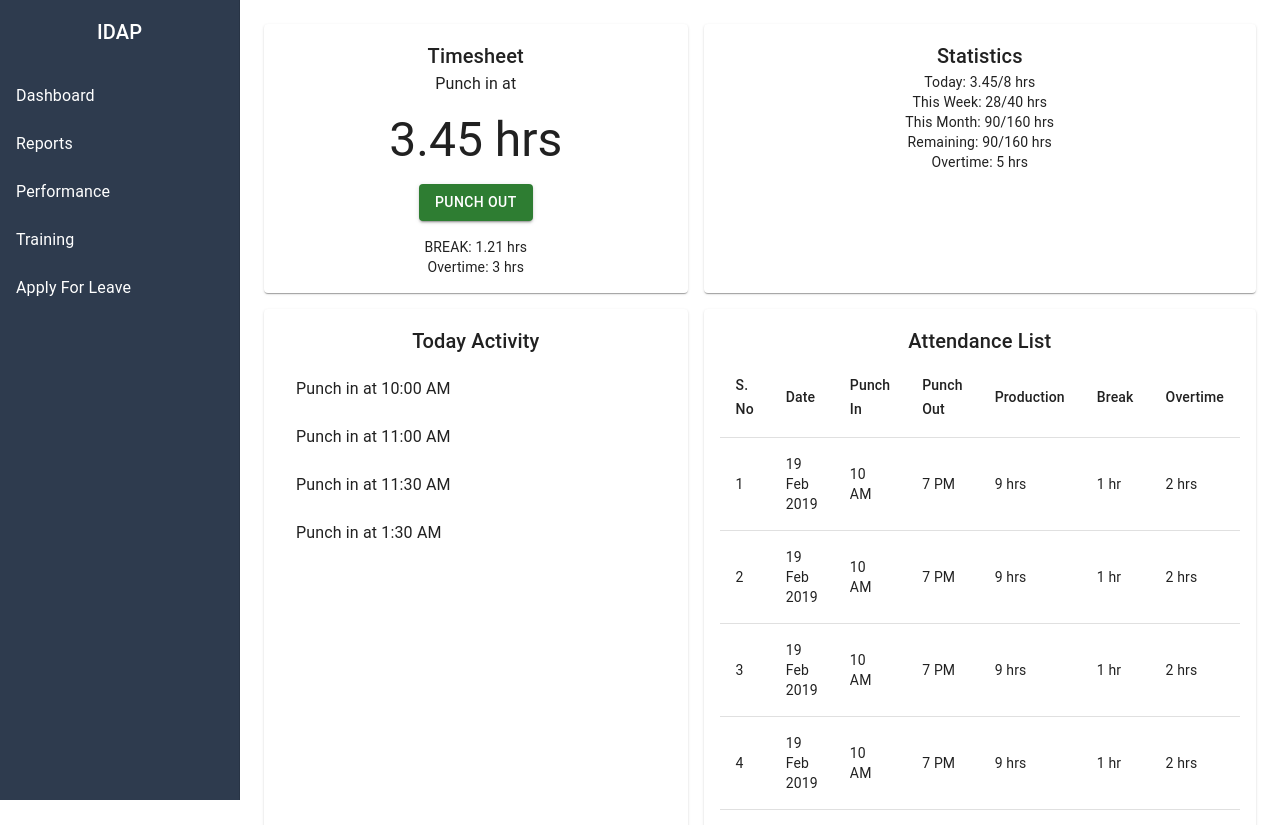
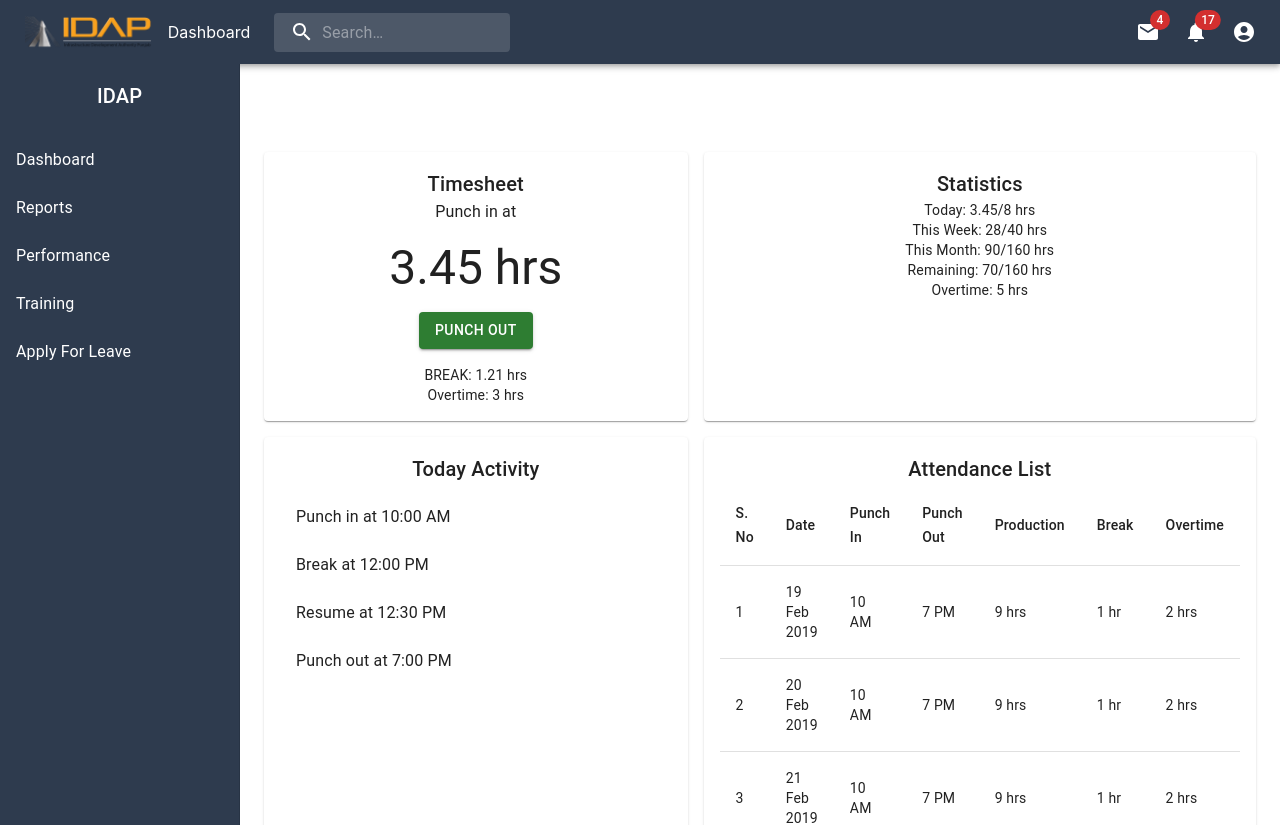
Before and after one commit to MUHAMMADmudassar8003/Attendance-portal, a React (Create React App) app in the folder client/: page / in a window 1280 px wide. Shown: the top 825 px of the page. Built offline with nearby package versions, Linux system fonts and the light colour scheme.

Commit message:
Remaning desigine

```diff
--- a/client/src/App.js
+++ b/client/src/App.js
@@ -9,7 +9,7 @@ function App() {
   return (
     <Router>
       <div className="App">
-        <Sidebar />
+        {/* <Sidebar /> */}
         <Routes>
           <Route path="/" element={<Dashboard />} />
           <Route path="/apply-for-leave" element={<LeaveApplicationPage />} />
--- a/client/src/Dashboard/Dashboard.js
+++ b/client/src/Dashboard/Dashboard.js
@@ -1,15 +1,66 @@
-import React from 'react';
-import { Box, Paper, Typography, Button, Table, TableBody, TableCell, TableContainer, TableHead, TableRow, List, ListItem, ListItemText } from '@mui/material';
+import React from "react";
+import {
+  Box,
+  Paper,
+  Typography,
+  Button,
+  Table,
+  TableBody,
+  TableCell,
+  TableContainer,
+  TableHead,
+  TableRow,
+  List,
+  ListItem,
+  ListItemText,
+} from "@mui/material";
+import Navbar from "../Navbar/Navbar";
+import Sidebar from "../Sidebar/Sidebar";
 
 const Dashboard = () => {
+  const attendanceData = [
+    { id: 1, date: "19 Feb 2019", punchIn: "10 AM", punchOut: "7 PM", production: "9 hrs", break: "1 hr", overtime: "2 hrs" },
+    { id: 2, date: "20 Feb 2019", punchIn: "10 AM", punchOut: "7 PM", production: "9 hrs", break: "1 hr", overtime: "2 hrs" },
+    { id: 3, date: "21 Feb 2019", punchIn: "10 AM", punchOut: "7 PM", production: "9 hrs", break: "1 hr", overtime: "2 hrs" },
+    { id: 4, date: "22 Feb 2019", punchIn: "10 AM", punchOut: "7 PM", production: "9 hrs", break: "1 hr", overtime: "2 hrs" },
+    { id: 5, date: "23 Feb 2019", punchIn: "10 AM", punchOut: "7 PM", production: "9 hrs", break: "1 hr", overtime: "2 hrs" },
+    { id: 6, date: "24 Feb 2019", punchIn: "10 AM", punchOut: "7 PM", production: "9 hrs", break: "1 hr", overtime: "2 hrs" },
+  ];
+
+  const activityLogs = [
+    "Punch in at 10:00 AM",
+    "Break at 12:00 PM",
+    "Resume at 12:30 PM",
+    "Punch out at 7:00 PM",
+  ];
+
   return (
-        <Box sx={{ padding: 3, marginLeft: '240px', display: 'grid', gap: 2, gridTemplateColumns: 'repeat(2, 1fr)' }}>
+    <>
+      <Navbar />
+      <Sidebar />
+
+      <Box
+        sx={{
+          padding: 3,
+          marginTop: '64px',  // Adjust this value based on the height of your Navbar
+          marginLeft: '240px',  // Adjust if your Sidebar has a fixed width
+          display: "grid",
+          gap: 2,
+          gridTemplateColumns: "repeat(2, 1fr)",
+        }}
+      >
         <Paper sx={{ padding: 2 }}>
           <Typography variant="h6">Timesheet</Typography>
           <Typography variant="body1">Punch in at</Typography>
-                <Typography variant="h3" sx={{ marginY: 2 }}>3.45 hrs</Typography>
-                <Button variant="contained" color="success">Punch Out</Button>
-                <Typography variant="body2" sx={{ marginTop: 2 }}>BREAK: 1.21 hrs</Typography>
+          <Typography variant="h3" sx={{ marginY: 2 }}>
+            3.45 hrs
+          </Typography>
+          <Button variant="contained" color="success">
+            Punch Out
+          </Button>
+          <Typography variant="body2" sx={{ marginTop: 2 }}>
+            BREAK: 1.21 hrs
+          </Typography>
           <Typography variant="body2">Overtime: 3 hrs</Typography>
         </Paper>
 
@@ -18,14 +69,14 @@ const Dashboard = () => {
           <Typography variant="body2">Today: 3.45/8 hrs</Typography>
           <Typography variant="body2">This Week: 28/40 hrs</Typography>
           <Typography variant="body2">This Month: 90/160 hrs</Typography>
-                <Typography variant="body2">Remaining: 90/160 hrs</Typography>
+          <Typography variant="body2">Remaining: 70/160 hrs</Typography>
           <Typography variant="body2">Overtime: 5 hrs</Typography>
         </Paper>
 
         <Paper sx={{ padding: 2 }}>
           <Typography variant="h6">Today Activity</Typography>
           <List>
-                    {['Punch in at 10:00 AM', 'Punch in at 11:00 AM', 'Punch in at 11:30 AM', 'Punch in at 1:30 AM'].map((text, index) => (
+            {activityLogs.map((text, index) => (
               <ListItem key={index}>
                 <ListItemText primary={text} />
               </ListItem>
@@ -49,15 +100,15 @@ const Dashboard = () => {
                 </TableRow>
               </TableHead>
               <TableBody>
-                            {[1, 2, 3, 4, 5, 6].map((row) => (
-                                <TableRow key={row}>
-                                    <TableCell>{row}</TableCell>
-                                    <TableCell>19 Feb 2019</TableCell>
-                                    <TableCell>10 AM</TableCell>
-                                    <TableCell>7 PM</TableCell>
-                                    <TableCell>9 hrs</TableCell>
-                                    <TableCell>1 hr</TableCell>
-                                    <TableCell>2 hrs</TableCell>
+                {attendanceData.map((row) => (
+                  <TableRow key={row.id}>
+                    <TableCell>{row.id}</TableCell>
+                    <TableCell>{row.date}</TableCell>
+                    <TableCell>{row.punchIn}</TableCell>
+                    <TableCell>{row.punchOut}</TableCell>
+                    <TableCell>{row.production}</TableCell>
+                    <TableCell>{row.break}</TableCell>
+                    <TableCell>{row.overtime}</TableCell>
                   </TableRow>
                 ))}
               </TableBody>
@@ -65,11 +116,12 @@ const Dashboard = () => {
           </TableContainer>
         </Paper>
 
-            <Paper sx={{ padding: 2, gridColumn: 'span 2' }}>
+        <Paper sx={{ padding: 2, gridColumn: "span 2" }}>
           <Typography variant="h6">Daily Records</Typography>
           {/* Implement the chart component here */}
         </Paper>
       </Box>
+    </>
   );
 };
 
--- a/client/src/Navbar/Navbar.js
+++ b/client/src/Navbar/Navbar.js
@@ -238,6 +238,239 @@
 //   );
 // }
 
+// import React, { useState } from "react";
+// import { styled, alpha } from "@mui/material/styles";
+// import AppBar from "@mui/material/AppBar";
+// import Box from "@mui/material/Box";
+// import Toolbar from "@mui/material/Toolbar";
+// import IconButton from "@mui/material/IconButton";
+// import InputBase from "@mui/material/InputBase";
+// import Badge from "@mui/material/Badge";
+// import MenuItem from "@mui/material/MenuItem";
+// import Menu from "@mui/material/Menu";
+// //import MenuIcon from "@mui/icons-material/Menu";
+// import SearchIcon from "@mui/icons-material/Search";
+// import AccountCircle from "@mui/icons-material/AccountCircle";
+// import MailIcon from "@mui/icons-material/Mail";
+// import NotificationsIcon from "@mui/icons-material/Notifications";
+// import MoreIcon from "@mui/icons-material/MoreVert";
+// import logo from "./logo.png";
+
+// const Search = styled("div")(({ theme }) => ({
+//   position: "relative",
+//   borderRadius: theme.shape.borderRadius,
+//   backgroundColor: alpha(theme.palette.common.white, 0.15),
+//   "&:hover": {
+//     backgroundColor: alpha(theme.palette.common.white, 0.25),
+//   },
+//   marginRight: theme.spacing(2),
+//   marginLeft: 0,
+//   width: "100%",
+//   [theme.breakpoints.up("sm")]: {
+//     marginLeft: theme.spacing(3),
+//     width: "auto",
+//   },
+// }));
+
+// const SearchIconWrapper = styled("div")(({ theme }) => ({
+//   padding: theme.spacing(0, 2),
+//   height: "100%",
+//   position: "absolute",
+//   pointerEvents: "none",
+//   display: "flex",
+//   alignItems: "center",
+//   justifyContent: "center",
+// }));
+
+// const StyledInputBase = styled(InputBase)(({ theme }) => ({
+//   color: "inherit",
+//   "& .MuiInputBase-input": {
+//     padding: theme.spacing(1, 1, 1, 0),
+//     paddingLeft: `calc(1em + ${theme.spacing(4)})`,
+//     transition: theme.transitions.create("width"),
+//     width: "100%",
+//     [theme.breakpoints.up("md")]: {
+//       width: "20ch",
+//     },
+//   },
+// }));
+
+// export default function Navbar() {
+//   const [anchorEl, setAnchorEl] = useState(null);
+//   const [mobileMoreAnchorEl, setMobileMoreAnchorEl] = useState(null);
+
+//   const isMenuOpen = Boolean(anchorEl);
+//   const isMobileMenuOpen = Boolean(mobileMoreAnchorEl);
+
+//   const handleProfileMenuOpen = (event) => {
+//     setAnchorEl(event.currentTarget);
+//   };
+
+//   const handleMobileMenuClose = () => {
+//     setMobileMoreAnchorEl(null);
+//   };
+
+//   const handleMenuClose = () => {
+//     setAnchorEl(null);
+//     handleMobileMenuClose();
+//   };
+
+//   const handleMobileMenuOpen = (event) => {
+//     setMobileMoreAnchorEl(event.currentTarget);
+//   };
+
+//   const menuId = "primary-search-account-menu";
+//   const renderMenu = (
+//     <Menu
+//       anchorEl={anchorEl}
+//       anchorOrigin={{
+//         vertical: "top",
+//         horizontal: "right",
+//       }}
+//       id={menuId}
+//       keepMounted
+//       transformOrigin={{
+//         vertical: "top",
+//         horizontal: "right",
+//       }}
+//       open={isMenuOpen}
+//       onClose={handleMenuClose}
+//     >
+//       <MenuItem onClick={handleMenuClose}>Profile</MenuItem>
+//       <MenuItem onClick={handleMenuClose}>My account</MenuItem>
+//     </Menu>
+//   );
+
+//   const mobileMenuId = "primary-search-account-menu-mobile";
+//   const renderMobileMenu = (
+//     <Menu
+//       anchorEl={mobileMoreAnchorEl}
+//       anchorOrigin={{
+//         vertical: "top",
+//         horizontal: "right",
+//       }}
+//       id={mobileMenuId}
+//       keepMounted
+//       transformOrigin={{
+//         vertical: "top",
+//         horizontal: "right",
+//       }}
+//       open={isMobileMenuOpen}
+//       onClose={handleMobileMenuClose}
+//     >
+//       <MenuItem>
+//         <IconButton size="large" aria-label="show 4 new mails" color="inherit">
+//           <Badge badgeContent={4} color="error">
+//             <MailIcon />
+//           </Badge>
+//         </IconButton>
+//         <p>Messages</p>
+//       </MenuItem>
+//       <MenuItem>
+//         <IconButton
+//           size="large"
+//           aria-label="show 17 new notifications"
+//           color="inherit"
+//         >
+//           <Badge badgeContent={17} color="error">
+//             <NotificationsIcon />
+//           </Badge>
+//         </IconButton>
+//         <p>Notifications</p>
+//       </MenuItem>
+//       <MenuItem onClick={handleProfileMenuOpen}>
+//         <IconButton
+//           size="large"
+//           aria-label="account of current user"
+//           aria-controls="primary-search-account-menu"
+//           aria-haspopup="true"
+//           color="inherit"
+//         >
+//           <AccountCircle />
+//         </IconButton>
+//         <p>Profile</p>
+//       </MenuItem>
+//     </Menu>
+//   );
+
+//   return (
+//     <Box sx={{ flexGrow: 1 }}>
+//       <AppBar position="static" sx={{ backgroundColor: "#414a4c" }}>
+//         <Toolbar>
+
+//           <Box
+//             component="img"
+//             sx={{
+//               height: 40,
+//               marginRight: 2,
+//             }}
+//             alt="Logo"
+//             src={logo}
+//           />
+//           <p>Dashboard</p>
+//           <Search>
+//             <SearchIconWrapper>
+//               <SearchIcon />
+//             </SearchIconWrapper>
+//             <StyledInputBase
+//               placeholder="Search…"
+//               inputProps={{ "aria-label": "search" }}
+//             />
+//           </Search>
+//           <Box sx={{ flexGrow: 1 }} />
+//           <Box sx={{ display: { xs: "none", md: "flex" } }}>
+//             <IconButton
+//               size="large"
+//               aria-label="show 4 new mails"
+//               color="inherit"
+//             >
+//               <Badge badgeContent={4} color="error">
+//                 <MailIcon />
+//               </Badge>
+//             </IconButton>
+//             <IconButton
+//               size="large"
+//               aria-label="show 17 new notifications"
+//               color="inherit"
+//             >
+//               <Badge badgeContent={17} color="error">
+//                 <NotificationsIcon />
+//               </Badge>
+//             </IconButton>
+//             <IconButton
+//               size="large"
+//               edge="end"
+//               aria-label="account of current user"
+//               aria-controls={menuId}
+//               aria-haspopup="true"
+//               onClick={handleProfileMenuOpen}
+//               color="inherit"
+//             >
+//               <AccountCircle />
+//             </IconButton>
+//           </Box>
+//           <Box sx={{ display: { xs: "flex", md: "none" } }}>
+//             <IconButton
+//               size="large"
+//               aria-label="show more"
+//               aria-controls={mobileMenuId}
+//               aria-haspopup="true"
+//               onClick={handleMobileMenuOpen}
+//               color="inherit"
+//             >
+//               <MoreIcon />
+//             </IconButton>
+//           </Box>
+//         </Toolbar>
+//       </AppBar>
+//       {renderMobileMenu}
+//       {renderMenu}
+//     </Box>
+//   );
+// }
+
+
+
 import React, { useState } from "react";
 import { styled, alpha } from "@mui/material/styles";
 import AppBar from "@mui/material/AppBar";
@@ -248,7 +481,6 @@ import InputBase from "@mui/material/InputBase";
 import Badge from "@mui/material/Badge";
 import MenuItem from "@mui/material/MenuItem";
 import Menu from "@mui/material/Menu";
-//import MenuIcon from "@mui/icons-material/Menu";
 import SearchIcon from "@mui/icons-material/Search";
 import AccountCircle from "@mui/icons-material/AccountCircle";
 import MailIcon from "@mui/icons-material/Mail";
@@ -395,7 +627,7 @@ export default function Navbar() {
 
   return (
     <Box sx={{ flexGrow: 1 }}>
-      <AppBar position="static" sx={{ backgroundColor: "#414a4c" }}>
+      <AppBar position="static" sx={{ backgroundColor: "#2e3b4e" }}>
         <Toolbar>
 
           <Box
--- a/client/src/Sidebar/Sidebar.js
+++ b/client/src/Sidebar/Sidebar.js
@@ -14,6 +14,7 @@ const Sidebar = () => {
                     boxSizing: 'border-box',
                     backgroundColor: '#2e3b4e',
                     color: 'white',
+                    marginTop: '64px', // Adjust this if Navbar height changes
                 },
             }}
         >
```
Lines whose indentation alone changed are shown as unchanged.
